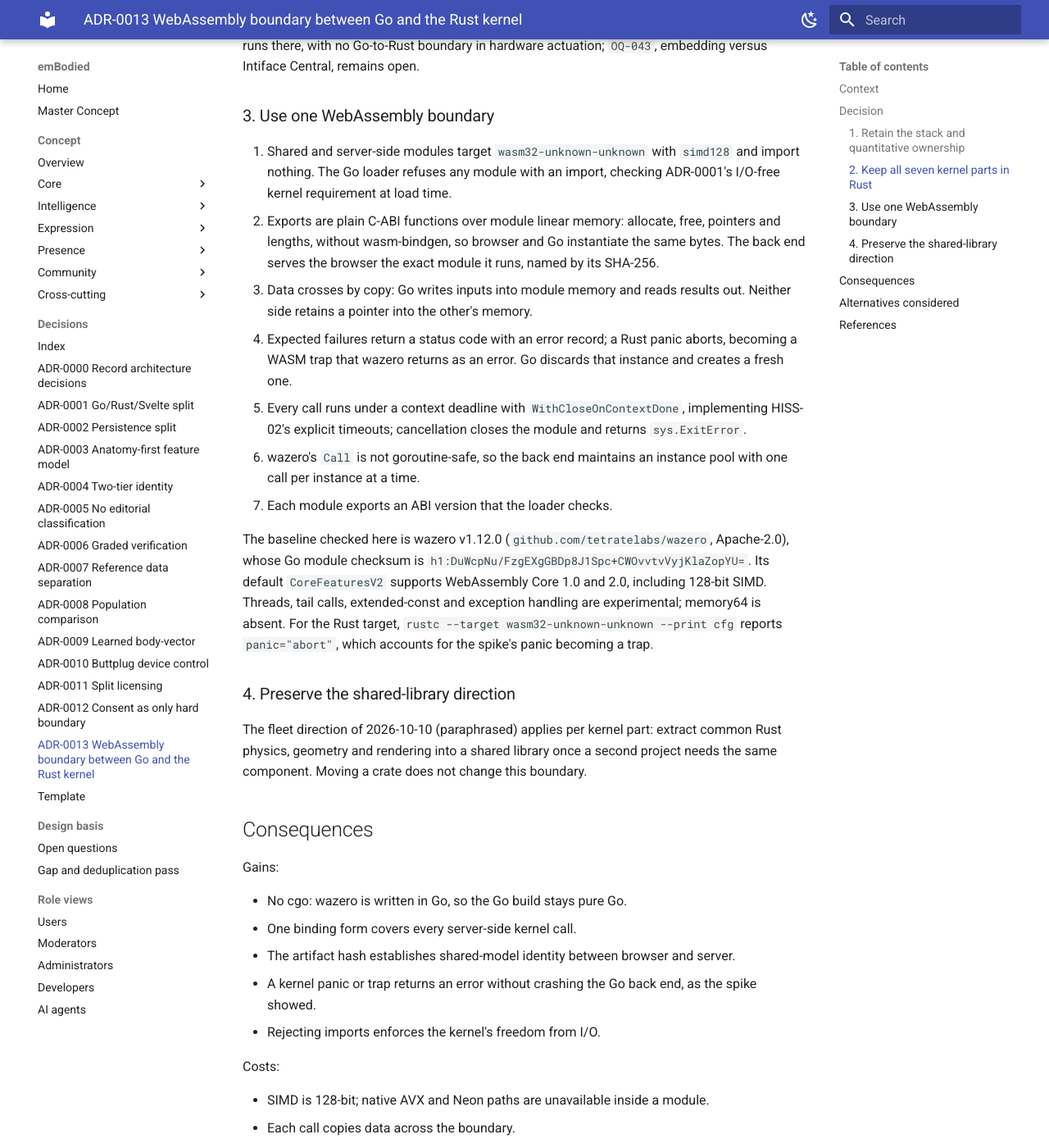
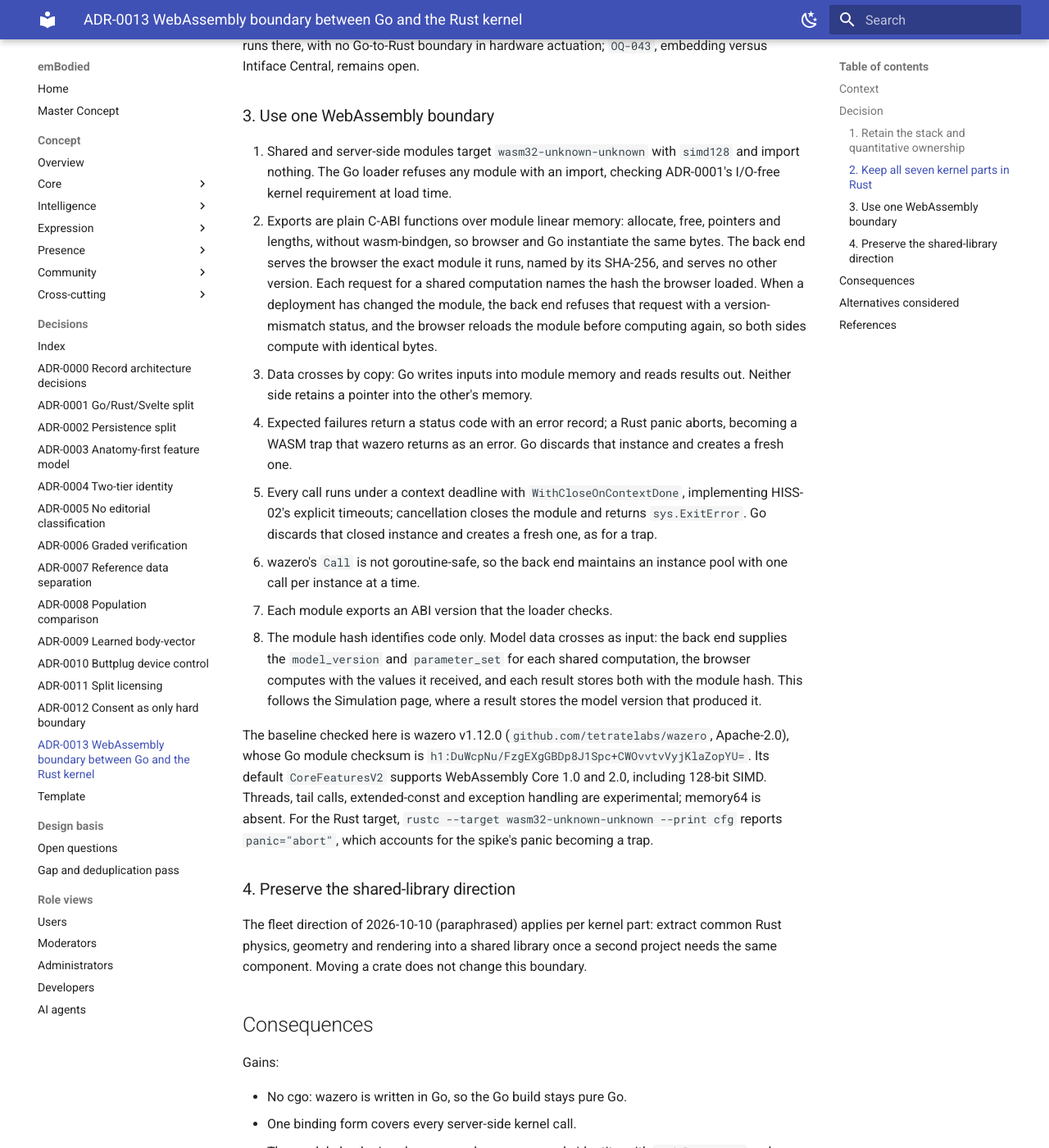
Before and after one commit to lusoris/embodied, an MkDocs documentation site: the page built from docs/adr/0013-wasm-boundary-go-rust-kernel.md, in a window 1280 px wide and 1400 px high, scrolled down 2191 px. Shown: the whole window at 82% size. Built offline with MkDocs 1.6.1 and Material for MkDocs 9.7.7, drawn with Linux system fonts in a browser that asks for light colours; some of the changed text lies outside the part shown.

Commit message:
docs: close module-version and model-data gaps in ADR-0013
Address three review findings on the boundary rules:

- A shared computation names the module hash the browser loaded. After
  a deployment changes the module, the back end refuses the request
  with a version-mismatch status and the browser reloads the module,
  so both sides compute with identical bytes.
- A cancelled call closes the module; Go discards that instance and
  creates a fresh one, as for a trap.
- The module hash identifies code only. The back end supplies
  model_version and parameter_set as inputs, and each result stores
  both with the module hash, as the simulation page requires.

Signed-off-by: lusoris <lusoris@proton.me>

```diff
--- a/docs/adr/0013-wasm-boundary-go-rust-kernel.md
+++ b/docs/adr/0013-wasm-boundary-go-rust-kernel.md
@@ -68,16 +68,25 @@ Intiface Central, remains open.
    kernel requirement at load time.
 2. Exports are plain C-ABI functions over module linear memory: allocate, free, pointers and
    lengths, without wasm-bindgen, so browser and Go instantiate the same bytes. The back end
-   serves the browser the exact module it runs, named by its SHA-256.
+   serves the browser the exact module it runs, named by its SHA-256, and serves no other
+   version. Each request for a shared computation names the hash the browser loaded. When a
+   deployment has changed the module, the back end refuses that request with a version-mismatch
+   status, and the browser reloads the module before computing again, so both sides compute
+   with identical bytes.
 3. Data crosses by copy: Go writes inputs into module memory and reads results out. Neither
    side retains a pointer into the other's memory.
 4. Expected failures return a status code with an error record; a Rust panic aborts, becoming
    a WASM trap that wazero returns as an error. Go discards that instance and creates a fresh one.
 5. Every call runs under a context deadline with `WithCloseOnContextDone`, implementing
    HISS-02's explicit timeouts; cancellation closes the module and returns `sys.ExitError`.
+   Go discards that closed instance and creates a fresh one, as for a trap.
 6. wazero's `Call` is not goroutine-safe, so the back end maintains an instance pool with
    one call per instance at a time.
 7. Each module exports an ABI version that the loader checks.
+8. The module hash identifies code only. Model data crosses as input: the back end supplies the
+   `model_version` and `parameter_set` for each shared computation, the browser computes with
+   the values it received, and each result stores both with the module hash. This follows the
+   Simulation page, where a result stores the model version that produced it.
 
 The baseline checked here is wazero v1.12.0 (`github.com/tetratelabs/wazero`, Apache-2.0),
 whose Go module checksum is `h1:DuWcpNu/FzgEXgGBDp8J1Spc+CWOvvtvVyjKlaZopYU=`.
@@ -98,7 +107,8 @@ Gains:
 
 - No cgo: wazero is written in Go, so the Go build stays pure Go.
 - One binding form covers every server-side kernel call.
-- The artifact hash establishes shared-model identity between browser and server.
+- The module hash gives browser and server one code identity; with `model_version` and
+  `parameter_set` as inputs, both hosts compute the same model.
 - A kernel panic or trap returns an error without crashing the Go back end, as the spike showed.
 - Rejecting imports enforces the kernel's freedom from I/O.
 
```
